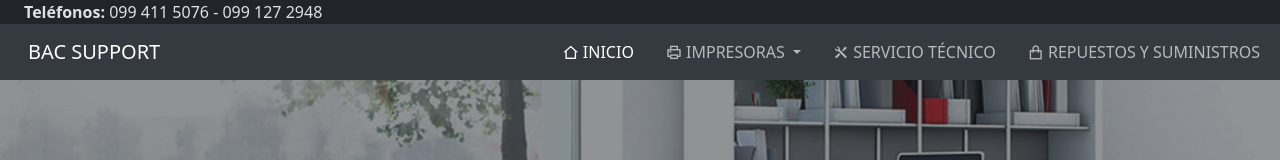
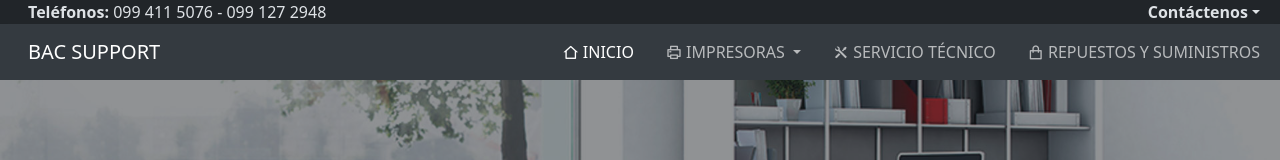
Before and after one commit to blilllly/BACSUPPORT, an Angular app: page /layout in a window 1280 px wide. Shown: the top 160 px of the page. Built offline with nearby package versions, Linux system fonts and the light colour scheme.

Commit message:
some corrections (header)

```diff
--- a/src/app/shared/navbar/navbar.component.html
+++ b/src/app/shared/navbar/navbar.component.html
@@ -1,5 +1,18 @@
-<div class="bg-dark">
-  <span class="ms-4"><strong>Teléfonos:</strong> 099 411 5076 - 099 127 2948</span>
+<div class="bg-dark container-fluid">
+  <div class="row">
+    <div class="col-10 text-start">
+      <span class="ms-3"><strong>Teléfonos:</strong> 099 411 5076 - 099 127 2948</span>
+    </div>
+    <div class="col-2 text-end">
+      <span class="dropdown-toggle me-2" data-bs-toggle="dropdown" aria-expanded="false"><strong>Contáctenos</strong></span>
+      <ul class="dropdown-menu">
+        <li><a class="dropdown-item">WhatsApp</a></li>
+        <li><a class="dropdown-item" href="mailto:bacsupp@gmail.com">Correo</a></li>
+      </ul>
+    </div>
+  </div>
+
+
 </div>
 
 <div class="bg-light-subtle">
```
